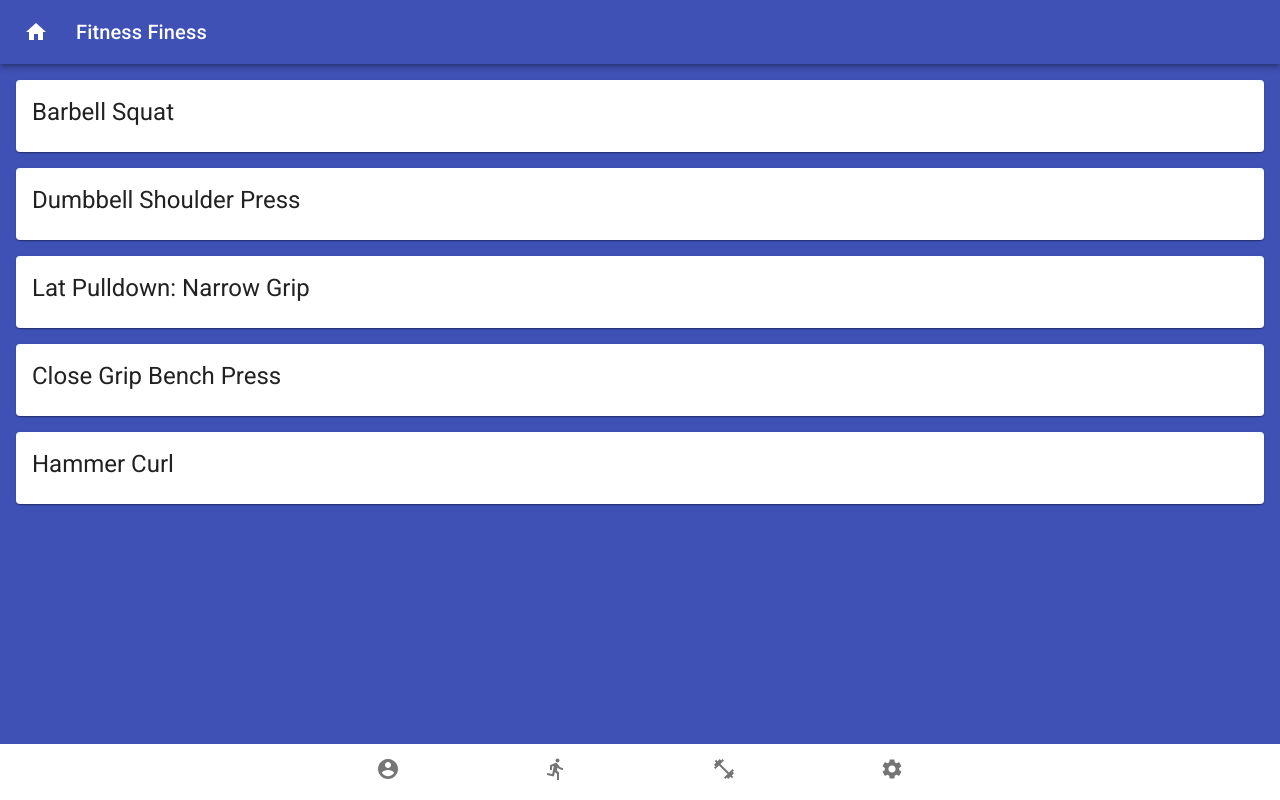
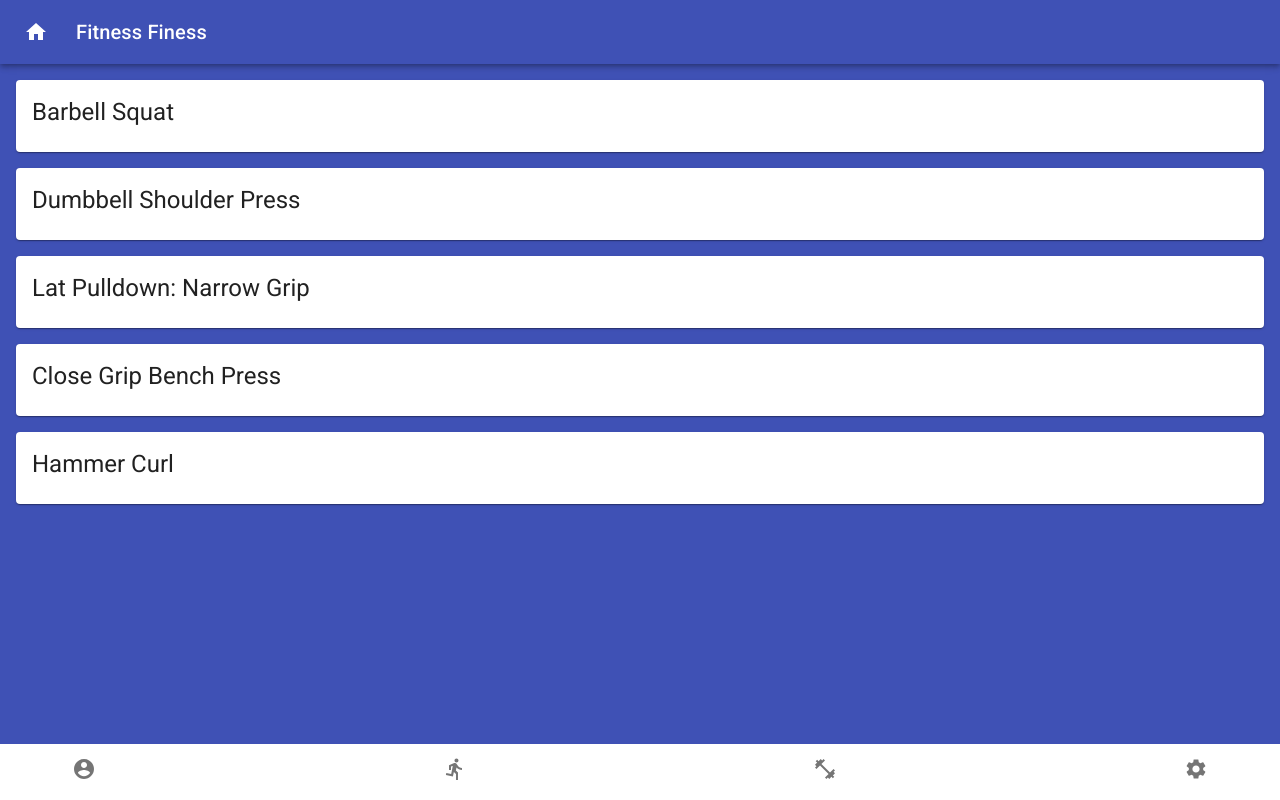
Before and after one commit to dglav/fitness-app, a React (Create React App) app: page /exercises in a window 1280 px wide. Built offline with nearby package versions, Linux system fonts and the light colour scheme.

Commit message:
Updated footer to navigate to correct pages and removed L/R padding to buttons

```diff
--- a/src/components/footer/footer.component.jsx
+++ b/src/components/footer/footer.component.jsx
@@ -1,4 +1,6 @@
 import React from "react";
+import { Link } from "react-router-dom";
+
 import { makeStyles } from "@material-ui/core/styles";
 import BottomNavigation from "@material-ui/core/BottomNavigation";
 import BottomNavigationAction from "@material-ui/core/BottomNavigationAction";
@@ -9,7 +11,12 @@ import DirectionsRun from "@material-ui/icons/DirectionsRun";
 
 const useStyles = makeStyles({
   root: {
-    width: "100%"
+    width: "100%",
+    justifyContent: "space-between"
+  },
+  actions: {
+    paddingLeft: 0,
+    paddingRight: 0
   }
 });
 
@@ -26,23 +33,35 @@ const Footer = () => {
       className={classes.root}
     >
       <BottomNavigationAction
+        component={Link}
+        to="/profile"
         label="Profile"
         value="profile"
+        className={classes.actions}
         icon={<AccountCircle />}
       />
       <BottomNavigationAction
+        component={Link}
+        to="/workout"
         label="Workout"
         value="workout"
+        className={classes.actions}
         icon={<DirectionsRun />}
       />
       <BottomNavigationAction
+        component={Link}
+        to="/exercises"
         label="Exercises"
         value="exercises"
+        className={classes.actions}
         icon={<FitnessCenter />}
       />
       <BottomNavigationAction
+        component={Link}
+        to="/settings"
         label="Settings"
         value="settings"
+        className={classes.actions}
         icon={<Settings />}
       />
     </BottomNavigation>
```
